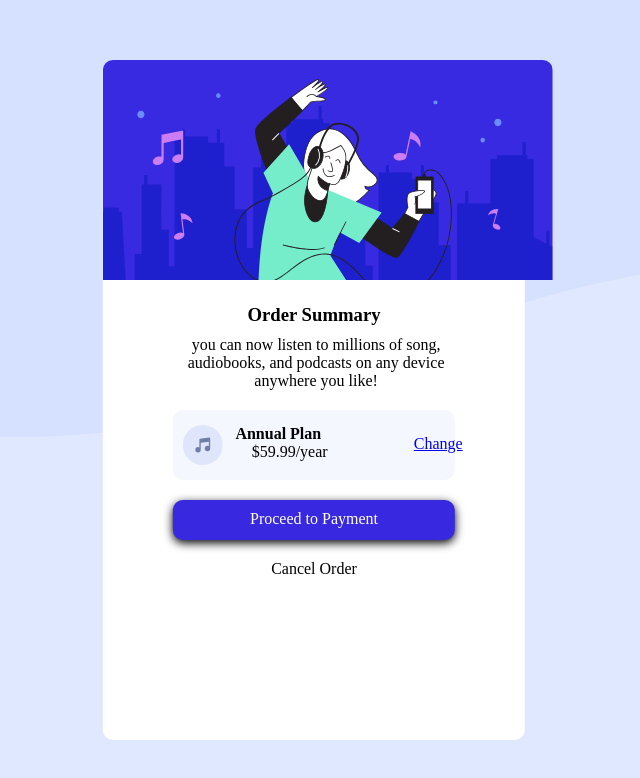
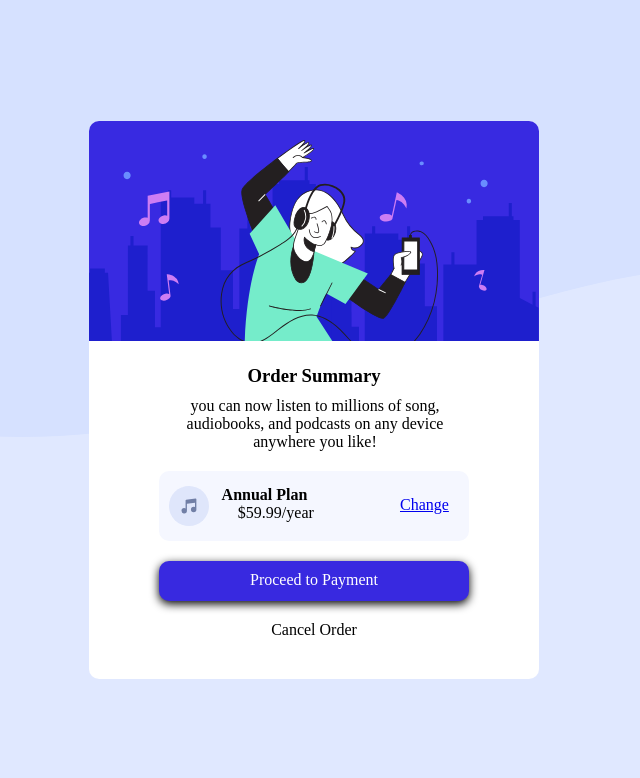
Before and after one commit to steveolly/Order-Summary-component, a plain HTML site: page index.html in a window 1280 px wide. Shown: the whole page, without its empty margins (326-966 px from the left). Drawn offline with Linux system fonts and the light colour scheme; a web font is replaced by a local one.

Commit message:
Update style.css

```diff
--- a/style.css
+++ b/style.css
@@ -13,8 +13,7 @@ body {
 }
 main{
     font-family: "Red Hat Display";
-    width: 33%;
-    height: 85%;
+    width: 450px;
     position: absolute;
     top: 50%;
     left: 50%;
```
